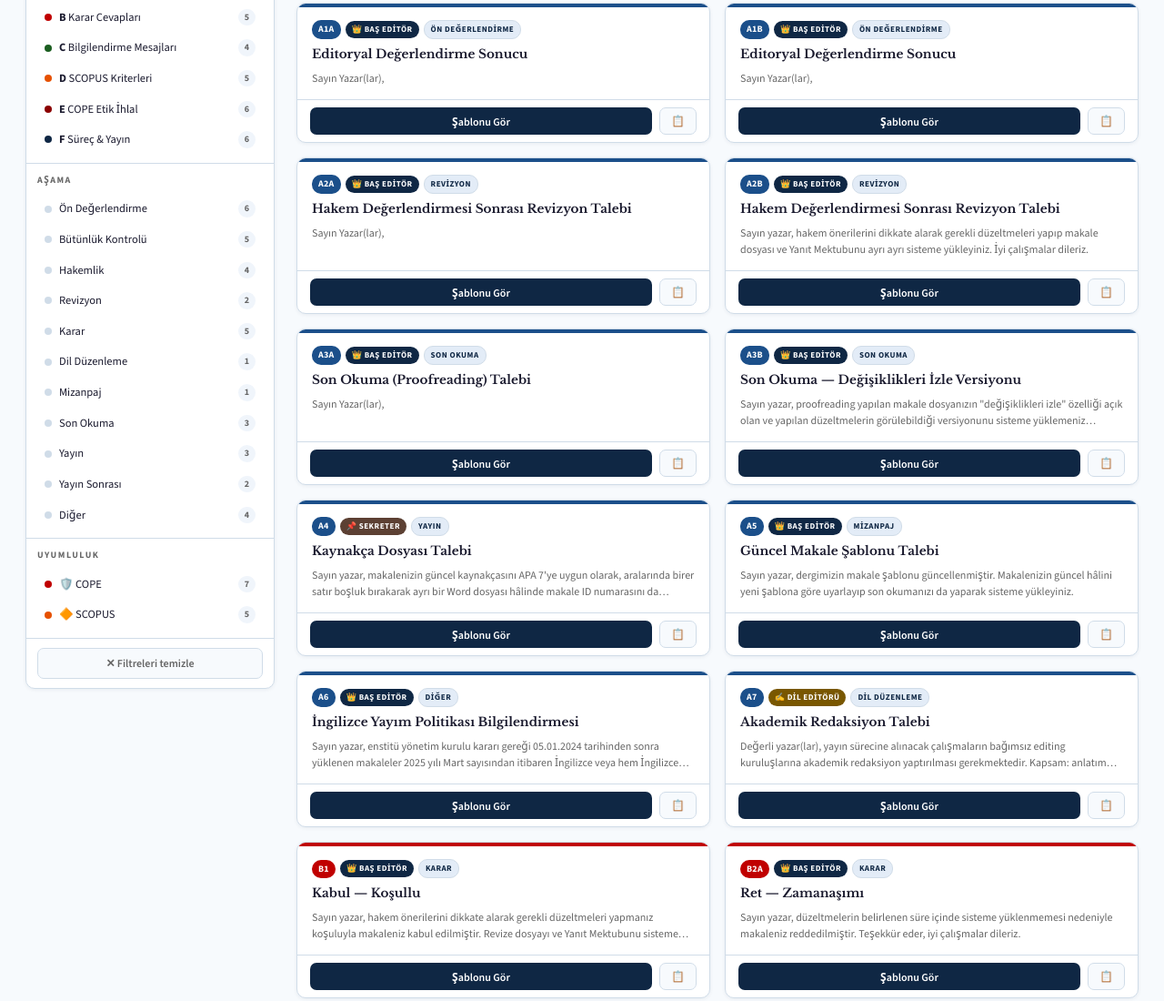
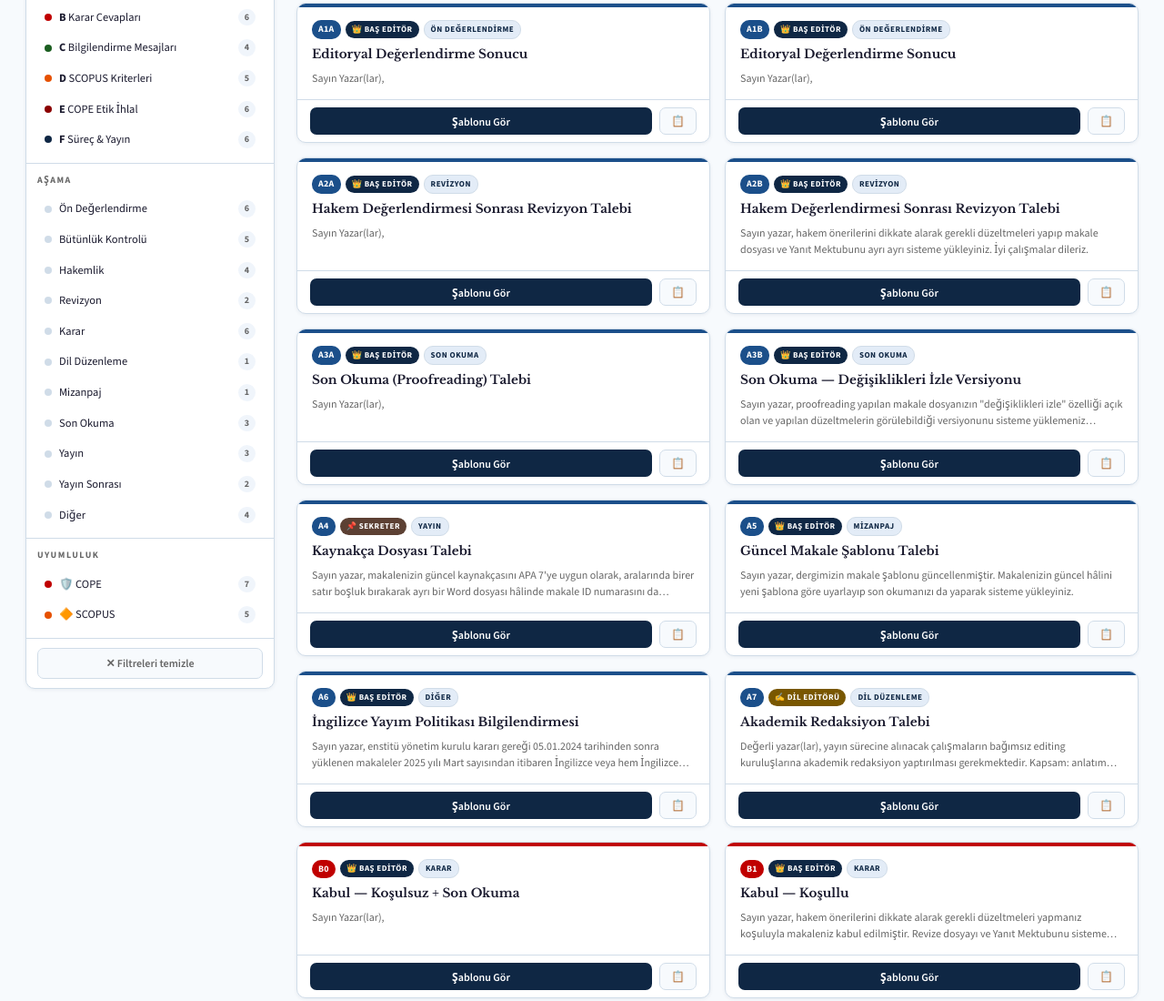
Before and after one commit to pedagogicalperspective/massagetableodu, a plain HTML site: page index.html in a window 1280 px wide. Shown: the part 260-1360 px from the top of the page at 91% size. Drawn offline with nearby package versions, Linux system fonts and the light colour scheme.

Commit message:
Update index.html

```diff
--- a/index.html
+++ b/index.html
@@ -10,7 +10,7 @@
 (function (global) {
   'use strict';
   var ODUSOBIAD_MESSAGES = {
-    version: '3.0',
+    version: '3.1',
     journal: {
       name: 'Ordu Üniversitesi Sosyal Bilimler Araştırmaları Dergisi',
       abbr: 'ODÜSOBİAD',
@@ -265,6 +265,66 @@ Saygılarımızla, ODÜSOBİAD Editörlüğü`
         body: {
           en: `Dear author(s), manuscripts must undergo academic editing by an independent organization. This includes correcting structural/grammar issues, reformatting citations and references to APA 7, and adapting tables/figures to journal standards. Proofreading and a QR-coded certificate are mandatory for English manuscripts.`,
           tr: `Değerli yazar(lar), yayın sürecine alınacak çalışmaların bağımsız editing kuruluşlarına akademik redaksiyon yaptırılması gerekmektedir. Kapsam: anlatım bozukluklarının giderilmesi, yazım ve noktalama düzeltmeleri, metin içi atıf ve kaynakçanın APA 7'ye uygun hâle getirilmesi, tablo/grafik/görsellerin dergi kurallarına uyarlanması. Çalışma İngilizce ise proofreading ve karekodlu sertifika zorunludur.`
+        }
+      },
+
+      {
+        id: 'b0', role: 'eic', stage: 'decision',
+        cope: false, scopus: false,
+        title: { en: 'Acceptance — Unconditional + Proofreading', tr: 'Kabul — Koşulsuz + Son Okuma' },
+        subject: {
+          en: 'Manuscript Accepted — ODÜSOBİAD [Ref: {ID}]',
+          tr: 'Makale Kabul Edildi — ODÜSOBİAD [Ref: {ID}]'
+        },
+        body: {
+          en: `Dear Author(s),
+
+We are pleased to inform you that your manuscript titled "[Manuscript Title]" (No: [XXXXXXX]) has been accepted for publication in ODÜSOBİAD following the peer review and editorial evaluation process. Congratulations on this achievement.
+
+Before proceeding to the publication stage, please complete the following proofreading and final preparation steps:
+
+1. Download the current version of your manuscript and format it according to the journal template.
+2. Add/update author personal details and ORCID links.
+3. If derived from a thesis or conference paper, include the relevant note per the template.
+4. Include conflict of interest statement and acknowledgements.
+5. Review and correct all in-text citations and references in accordance with APA 7.
+6. Update abstract, title and metadata (EN–TR order).
+7. Arrange English proofreading from an independent institution and upload the verifiable QR-coded proofreading certificate.
+8. Upload the tracked-changes file showing all corrections made.
+
+Please also send your updated APA 7 reference list as a separate Word document (one blank line between entries) including your manuscript ID to odusobiaddergi@gmail.com.
+
+Important: The journal is not responsible for author-related errors identified after publication. Post-publication correction requests will not be accepted.
+
+Please upload all required files to the system within [__] days.
+
+Sincerely,
+ODÜSOBİAD Editorial Office
+dergipark.org.tr/odusobiad`,
+          tr: `Sayın Yazar(lar),
+
+"[Makale Başlığı]" başlıklı makalenizin (No: [XXXXXXX]) hakem değerlendirmesi ve editöryal inceleme süreci tamamlanmış olup makaleniz ODÜSOBİAD'da yayımlanmak üzere kabul edilmiştir. Bu başarı için sizi tebrik ederiz.
+
+Yayın aşamasına geçilmeden önce aşağıdaki son okuma ve nihai hazırlık adımlarını tamamlamanızı rica ederiz:
+
+1. Makalenizin güncel versiyonunu indirip güncel makale şablonuna uygun olacak şekilde düzenleyiniz.
+2. Yazar kişisel bilgilerini ve ORCID bağlantılarını ekleyiniz/güncelleyiniz.
+3. Makaleniz tezden veya bildiriden üretilmişse bu bilgiyi şablon kurallarına uygun biçimde belirtiniz.
+4. Çıkar çatışması ve teşekkür bilgilerini ekleyiniz.
+5. Metin içi atıflarınızı ve kaynakçanızı APA 7 kurallarına uygun biçimde gözden geçirip düzenleyiniz.
+6. Makalenin İngilizce–Türkçe sıralamasına dikkat ederek özet, başlık ve üst verilerini güncelleyiniz.
+7. Makalenizin İngilizce versiyonunu bağımsız bir kurumdan proofreading yaptırınız ve doğrulanabilir karekodlu proofreading sertifikasını sisteme yükleyiniz.
+8. Yapılan düzeltmelerin izlendiği (Track Changes) dosyayı revize makaleyle birlikte sisteme yükleyiniz.
+
+Ayrıca makalenizin güncel kaynakçasını APA 7'ye uygun olarak, aralarında birer satır boşluk bırakarak ayrı bir Word dosyası hâlinde makale ID numarasını da yazarak odusobiaddergi@gmail.com adresine iletiniz.
+
+Önemli Not: Sayı yayımlandıktan sonra fark edilen yazar kaynaklı hatalardan editör ve dergimiz sorumlu değildir. Bu nedenle yayım sonrası düzeltme talepleri kabul edilmeyecektir.
+
+Lütfen gerekli tüm dosyaları [__] gün içinde sisteme yükleyiniz.
+
+Saygılarımızla,
+ODÜSOBİAD Editörlüğü
+dergipark.org.tr/odusobiad`
         }
       },
 
@@ -969,7 +1029,7 @@ button{font-family:inherit;cursor:pointer;border:none;background:none}
     </div>
     <div class="header-divider"></div>
     <div class="header-title">Editöryal Mesaj Bankası</div>
-    <span class="header-ver">v3.0 · 36 Şablon</span>
+    <span class="header-ver">v3.1 · 37 Şablon</span>
     <div class="lang-toggle" id="langToggle">
       <button class="lang-btn" data-lang="en">EN</button>
       <button class="lang-btn active" data-lang="tr">TR</button>
```
